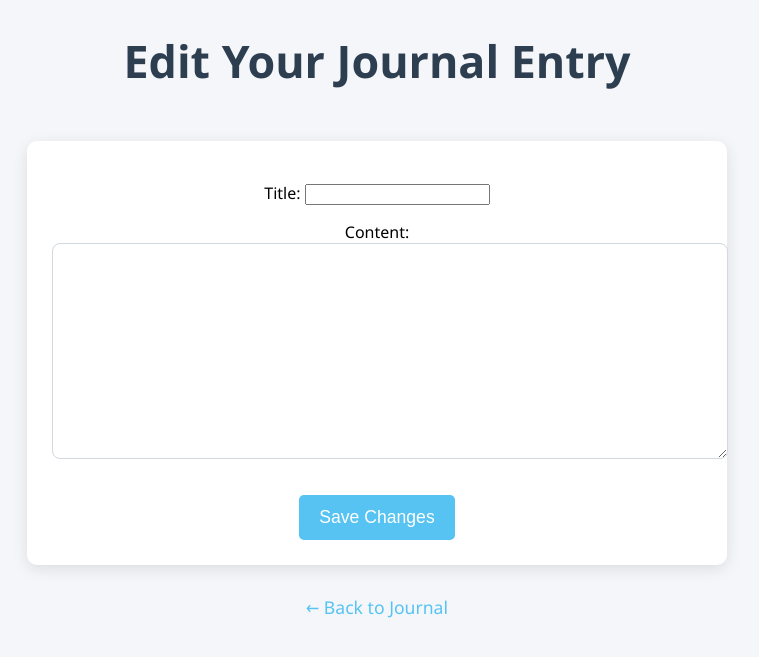
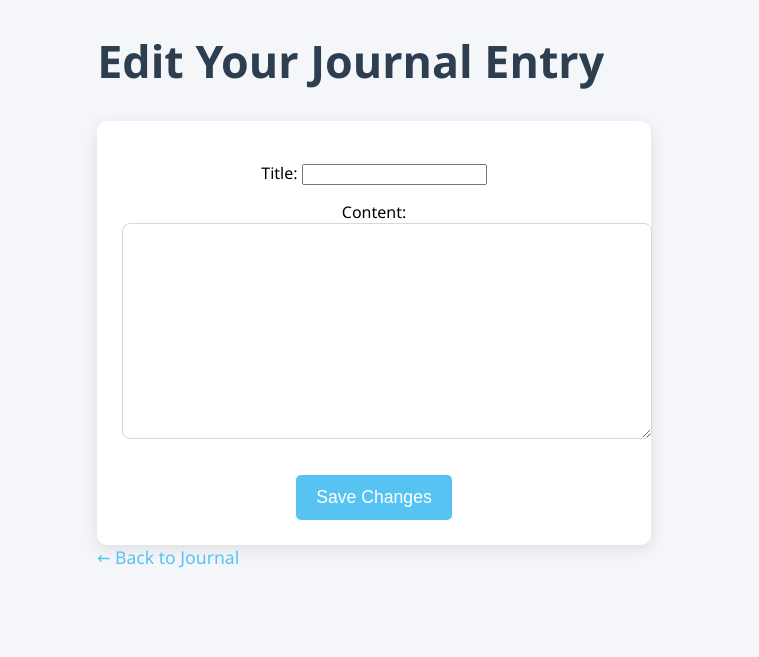
Before and after one commit to 0xSendo/CSIT327, a Django app: template Academate/IM2/academate/templates/edit_journal_entry.html in a window 1280 px wide. Shown: the top 657 px of the page, without its empty margins (263-1022 px from the left). Run offline with Django 5.2, Linux system fonts and the light colour scheme; the template is opened without the code that fills it: values that come from a table or form of the project are taken from there, others are empty; some libraries are stand-ins or nearby versions.

Commit message:
Update edit_journal_entry.html

```diff
--- a/Academate/IM2/academate/templates/edit_journal_entry.html
+++ b/Academate/IM2/academate/templates/edit_journal_entry.html
@@ -7,9 +7,9 @@
     <meta name="viewport" content="width=device-width, initial-scale=1.0">
     <link rel="stylesheet" type="text/css" href="{% static 'css/editjournal.css' %}">
     <title>Edit Journal Entry</title>
-
 </head>
 <body>
+    <div class="edit-container">
         <h1>Edit Your Journal Entry</h1>
 
         <form method="post">
@@ -35,5 +35,6 @@
         </form>
 
         <a href="{% url 'journal' %}" class="back-link">← Back to Journal</a>
+    </div>
 </body>
 </html>
```
Lines whose indentation alone changed are shown as unchanged.
